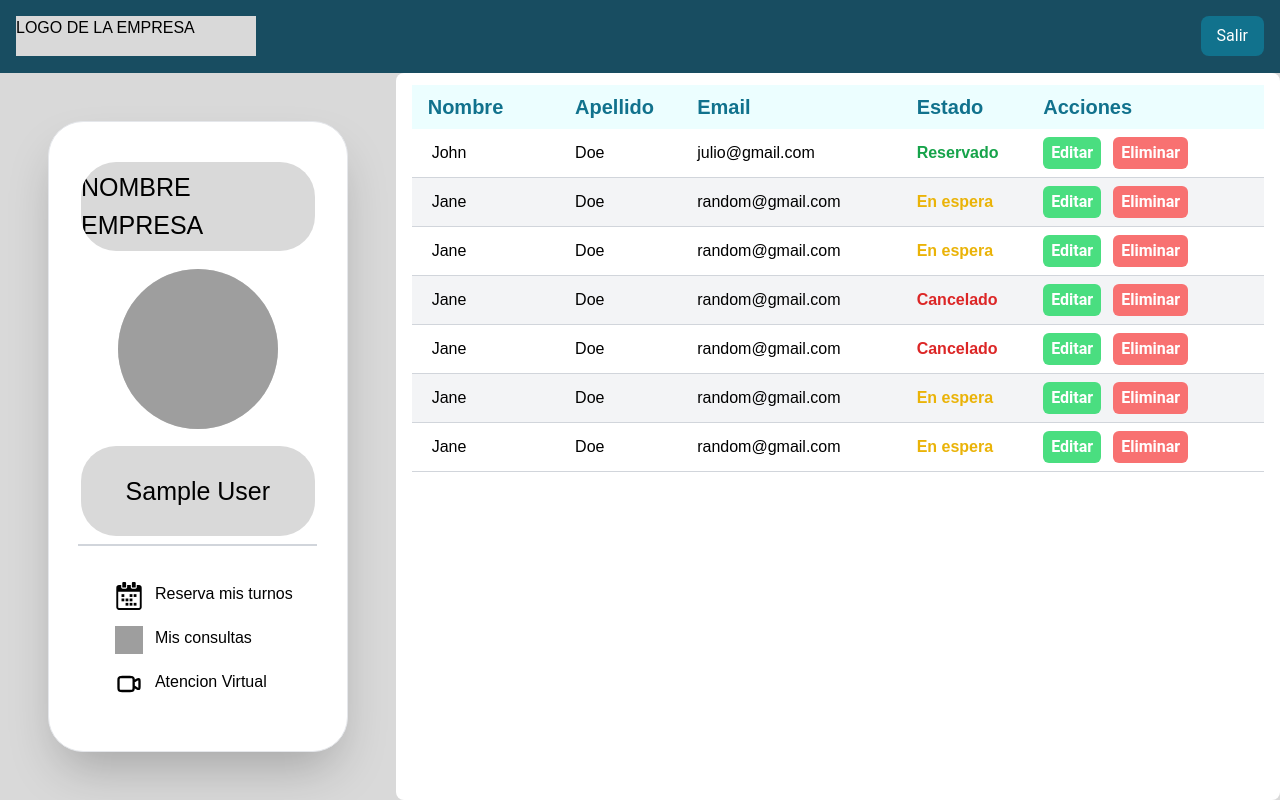
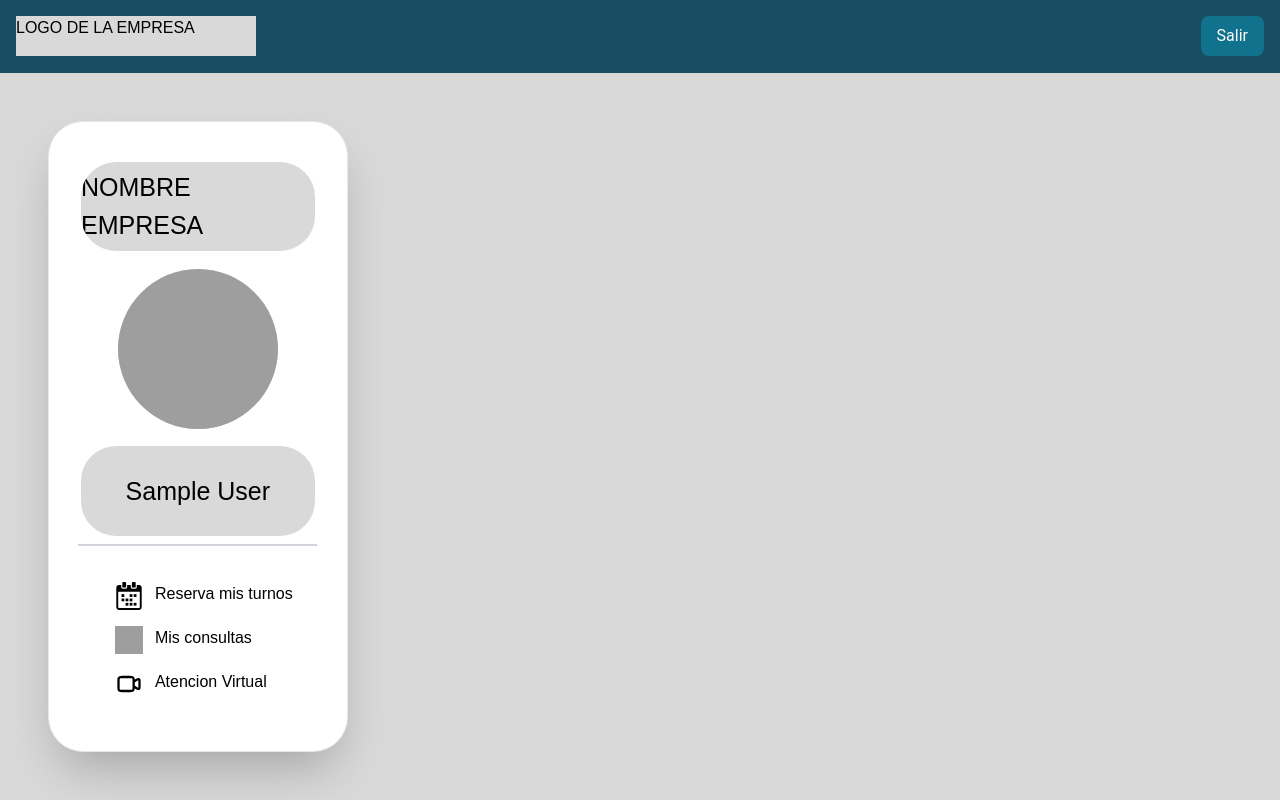
Before and after one commit to LasPepitas/Odontologica, a React (Vite) app in the folder client/: page /dashboard in a window 1280 px wide. Built offline with nearby package versions, Linux system fonts and the light colour scheme; sample sign-in values are in the browser's storage; grey boxes are pictures that could not be loaded; a web font is replaced by a local one.

Commit message:
chore: Remove unused code and refactor AuthLayout.jsx

```diff
--- a/client/src/layouts/AuthLayout.jsx
+++ b/client/src/layouts/AuthLayout.jsx
@@ -20,7 +20,6 @@ const AuthLayout = ({ children }) => {
                 if (usuarioCodificado) {
                     // Decodifica los datos del usuario desde base64 y conviértelos a objeto JavaScript
                     const usuario = JSON.parse(atob(usuarioCodificado));
-                    // Haz algo con los datos del usuario, como mostrarlos en la página
                     const userData = await authGoogle(usuario);
                     dispatch(setUser(userData));
                     if (userData.token) {
--- a/client/src/pages/Dashboard/DashboardPage.jsx
+++ b/client/src/pages/Dashboard/DashboardPage.jsx
@@ -3,7 +3,6 @@ import SideNav from '../../layouts/SideNav';
 import HeaderDashboard from '../../layouts/HeaderDashboard';
 import { useState } from 'react';
 import Options from '../../layouts/Options';
-import PatientsTable from './Patients/PatientsTable';
 
 const DashboardPage = () => {
     const { user } = useSelector((state) => state.user);
@@ -29,7 +28,6 @@ const DashboardPage = () => {
                             <Options className="bg-white shadow-lg rounded-md" />
                         )}
                     </div>
-                    <PatientsTable />
                 </div>
             </div>
         </div>
```
